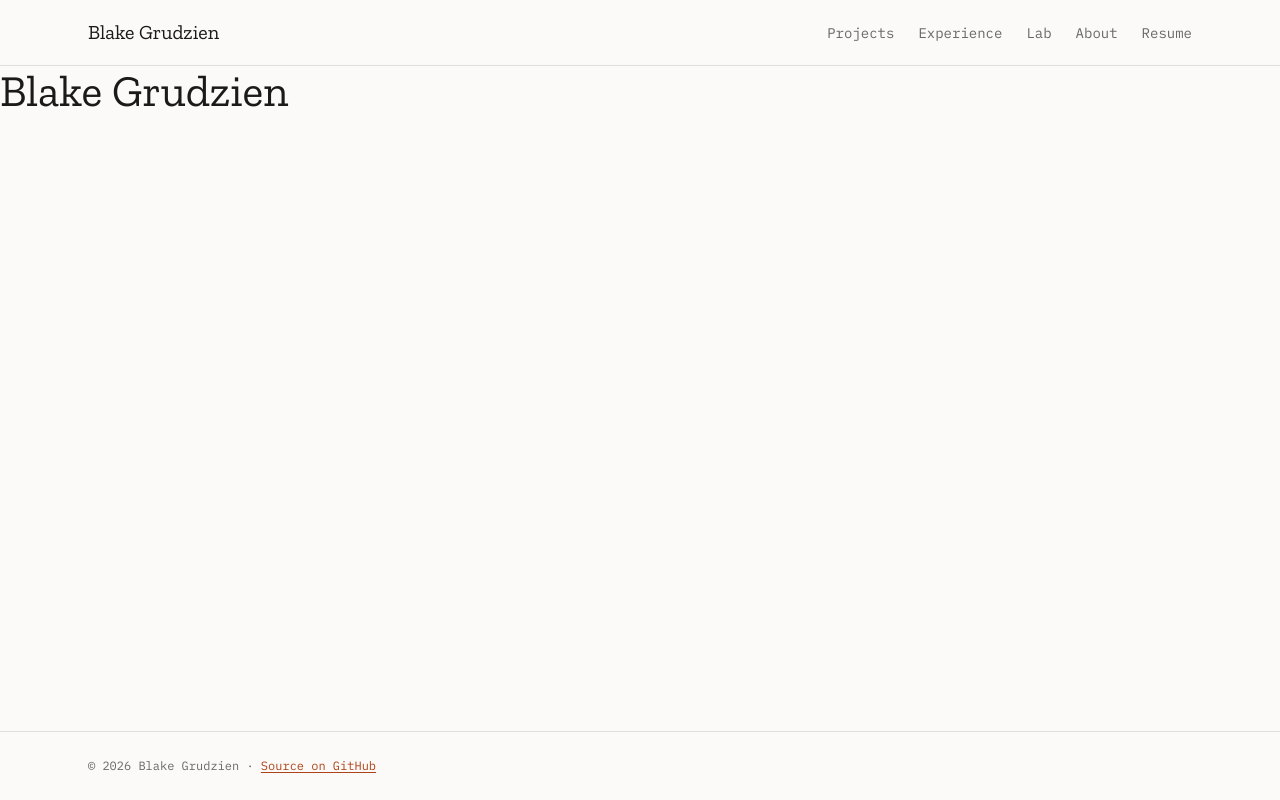
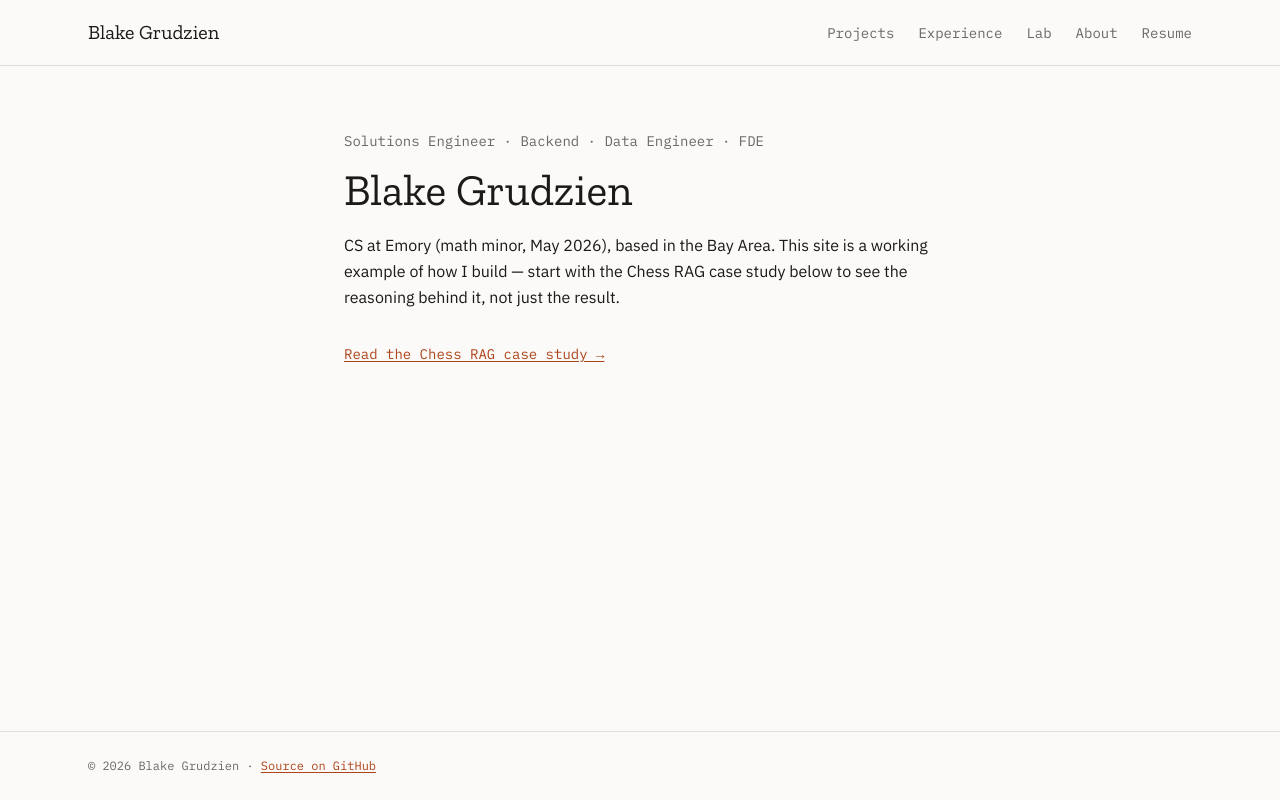
Before and after one commit to blakegrudzien/Portfolio, a React (Vite) app: page / in a window 1280 px wide. Built offline with nearby package versions, Linux system fonts and the light colour scheme.

Commit message:
made homepage

```diff
--- /dev/null
+++ b/src/pages/home/HomePage.module.css
@@ -0,0 +1,26 @@
+.page {
+  max-width: 40rem;
+  margin: 0 auto;
+  padding: var(--space-8) var(--space-5);
+  display: flex;
+  flex-direction: column;
+  align-items: flex-start;
+}
+
+.eyebrow {
+  font-family: var(--font-mono);
+  font-size: var(--text-sm);
+  color: var(--color-ink-muted);
+  margin-bottom: var(--space-3);
+}
+
+.intro {
+  margin-top: var(--space-4);
+  margin-bottom: var(--space-6);
+}
+
+.cta {
+  font-family: var(--font-mono);
+  font-size: var(--text-sm);
+  font-weight: 500;
+}
--- a/src/pages/home/HomePage.tsx
+++ b/src/pages/home/HomePage.tsx
@@ -1,7 +1,22 @@
+import { Link } from 'react-router'
+import { paths } from '../../routes/paths'
+import styles from './HomePage.module.css'
+
 export function HomePage() {
   return (
-    <main id="main-content">
+    <main id="main-content" className={styles.page}>
+      <p className={styles.eyebrow}>
+        Solutions Engineer · Backend · Data Engineer · FDE
+      </p>
       <h1>Blake Grudzien</h1>
+      <p className={`prose ${styles.intro}`}>
+        CS at Emory (math minor, May 2026), based in the Bay Area. This site is
+        a working example of how I build — start with the Chess RAG case study
+        below to see the reasoning behind it, not just the result.
+      </p>
+      <Link to={paths.projectChessRag} className={styles.cta}>
+        Read the Chess RAG case study →
+      </Link>
     </main>
   )
 }
```
